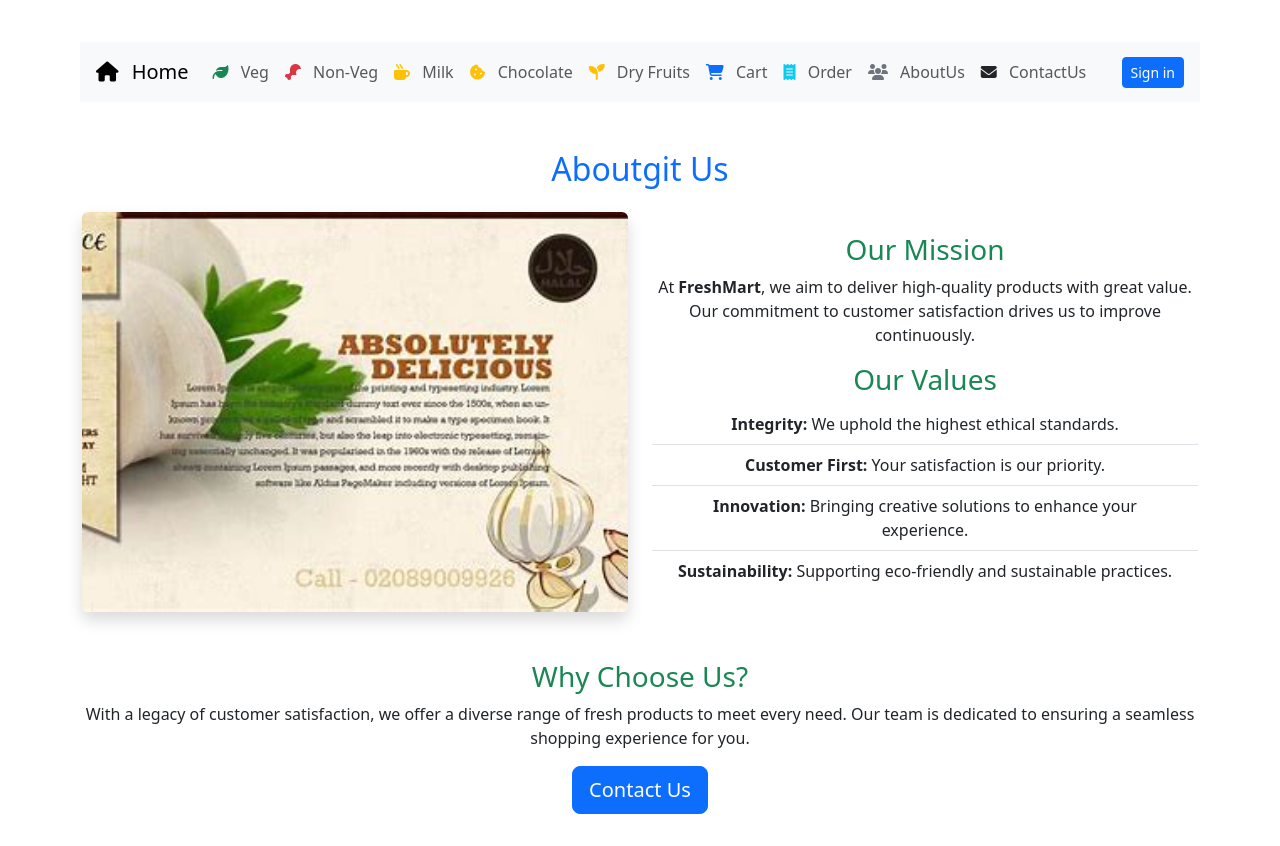
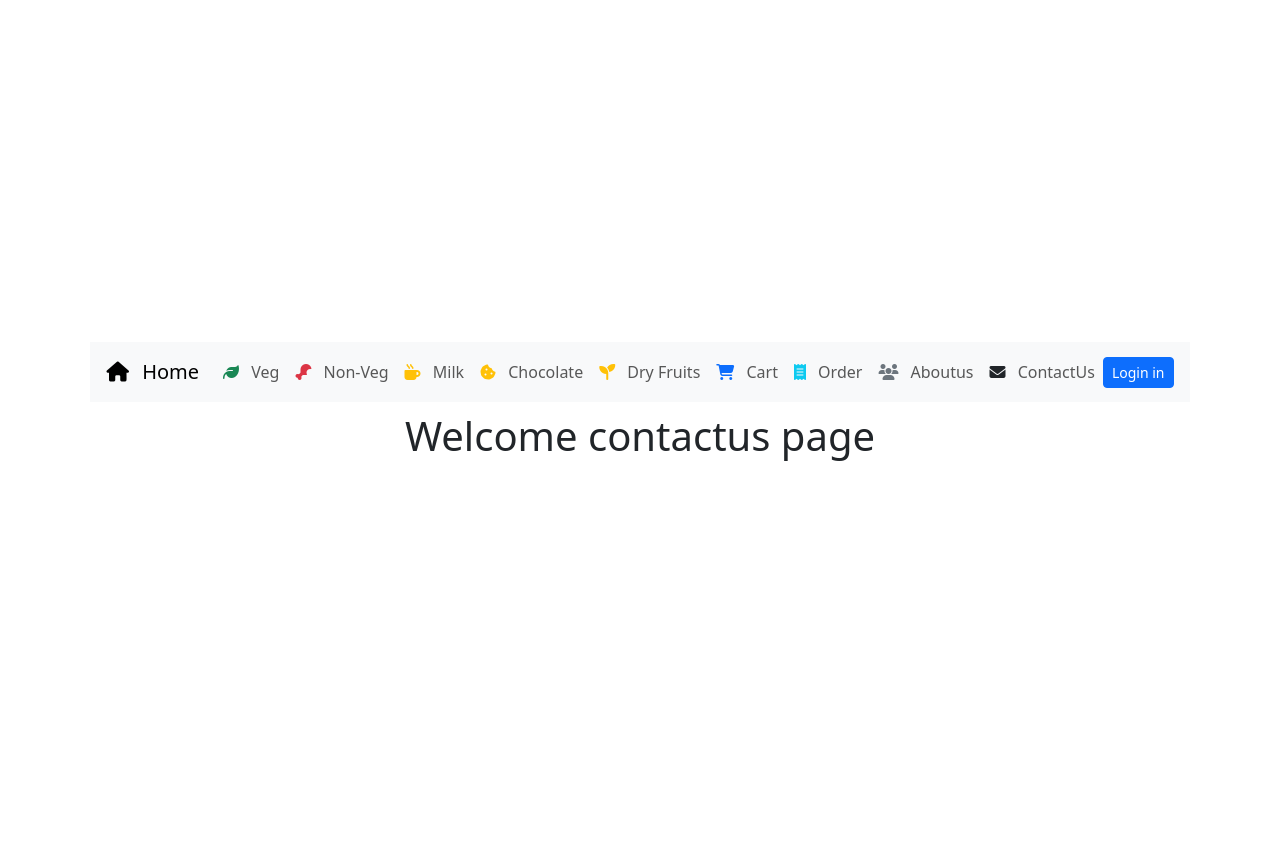
Before and after one commit to shaikmehatajbegam/reactsujji, a React (Vite) app: page /aboutus in a window 1280 px wide. After the commit the page ends 800 px from the top, so only its background shows below. Built offline with nearby package versions, Linux system fonts and the light colour scheme.

Commit message:
Fix line endings

```diff
--- a/src/AboutUs.jsx
+++ b/src/AboutUs.jsx
@@ -1,56 +1,8 @@
-import React from 'react';
-import "bootstrap/dist/css/bootstrap.min.css";
-import { useNavigate } from 'react-router-dom';
-
-function Aboutus() {
-
-    const navigate = useNavigate(); // Initialize navigate function
-
-
-    return (
-        <div className="container mt-5">
-            <h2 className="text-center text-primary mb-4">Aboutgit Us</h2>
-
-            <div className="row align-items-center">
-                <div className="col-md-6">
-                    <img
-                        src="aboutus.jpg"
-                        alt="About Us"
-                        className="img-fluid rounded shadow"
-                        style={{ height: '400px', width: '100%', objectFit: 'cover' }}
-                    />
-                </div>
-                <div className="col-md-6">
-                    <h3 className="text-success">Our Mission</h3>
-                    <p>
-                        At <strong>FreshMart</strong>, we aim to deliver high-quality products with great value.
-                        Our commitment to customer satisfaction drives us to improve continuously.
-                    </p>
-
-                    <h3 className="text-success">Our Values</h3>
-                    <ul className="list-group list-group-flush">
-                        <li className="list-group-item"><strong>Integrity:</strong> We uphold the highest ethical standards.</li>
-                        <li className="list-group-item"><strong>Customer First:</strong> Your satisfaction is our priority.</li>
-                        <li className="list-group-item"><strong>Innovation:</strong> Bringing creative solutions to enhance your experience.</li>
-                        <li className="list-group-item"><strong>Sustainability:</strong> Supporting eco-friendly and sustainable practices.</li>
-                    </ul>
-                </div>
-            </div>
-
-            <div className="text-center mt-5">
-                <h3 className="text-success">Why Choose Us?</h3>
-                <p>
-                    With a legacy of customer satisfaction, we offer a diverse range of fresh products to meet every need.
-                    Our team is dedicated to ensuring a seamless shopping experience for you.
-                </p>
-
-                {/* Navigate to Contact Us Page */}
-                <button className="btn btn-primary btn-lg" onClick={() => navigate('/contactus')}>
-                    Contact Us
-                </button>
-            </div>
-        </div>
-    );
+function Aboutus(){
+    return(
+        <>
+        <h1>Welcome contactus page</h1>
+        </>
+    )
 }
-
 export default Aboutus;
--- a/src/App.jsx
+++ b/src/App.jsx
@@ -10,14 +10,14 @@ import Nonveg from "./Nonveg";
 import Cart from "./Cart";
 import Milk from "./Milk";
 import Order from "./Order";
-import ContactUs from "./Contactus";
-import NotFound from "./Notfound";
-import Login from "./Login";
+
 import Chocolate from "./Chocolate";
-import DryFruits from "./Dryfruits";
-
 import "./App.css";
 import Aboutus from "./Aboutus";
+import Contactus from "./Contactus";
+import Dryfruits from "./Dryfruits";
+import Notfound from "./Notfound";
+import Login from "./Login";
 
 
 function App() {
@@ -61,7 +61,7 @@ function App() {
           </Link>
 
           <Link to="/aboutus" className="nav-link">
-            <i className="fa-solid fa-users me-2 text-secondary"></i> AboutUs
+            <i className="fa-solid fa-users me-2 text-secondary"></i> Aboutus
           </Link>
 
           <Link to="/contactus" className="nav-link">
@@ -78,7 +78,7 @@ function App() {
               </button>
             </>
           ) : (
-            <Link to="/login" className="btn btn-primary btn-sm">Sign in</Link>
+            <Link to="/login" className="btn btn-primary btn-sm">Login in</Link>
           )}
         </div>
       </nav>
@@ -90,13 +90,13 @@ function App() {
         <Route path="/nonveg" element={<Nonveg />} />
         <Route path="/milk" element={<Milk />} />
         <Route path="/chocolate" element={<Chocolate />} />
-        <Route path="/dryfruits" element={<DryFruits />} />
+        <Route path="/dryfruits" element={<Dryfruits />} />
         <Route path="/cart" element={<Cart />} />
         <Route path="/order" element={<Order />} />
-        <Route path="/contactus" element={<ContactUs />} />
-        <Route path="/aboutus" element={<Aboutus/>} />
+        <Route path="/contactus" element={<Contactus/>} />
+        <Route path="/aboutus" element={<Aboutus/>}/>
         <Route path="/login" element={<Login />} />
-        <Route path="*" element={<NotFound />} />
+        <Route path="*" element={<Notfound />} />
       </Routes>
     </BrowserRouter>
   );
--- a/src/Contactus.jsx
+++ b/src/Contactus.jsx
@@ -1,6 +1,6 @@
 import React from 'react';
 
-function ContactUs() {
+function Contactus() {
   return (
    <>
       <h2 className="text-center mb-4">
@@ -34,4 +34,4 @@ function ContactUs() {
   );
 }
 
-export default ContactUs;
+export default Contactus;
```
